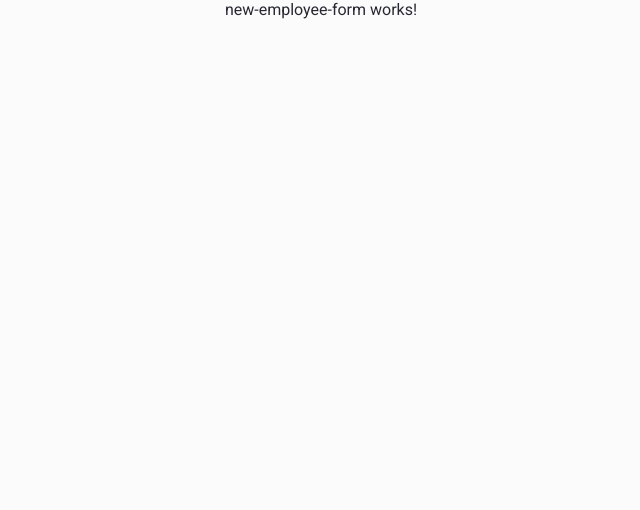
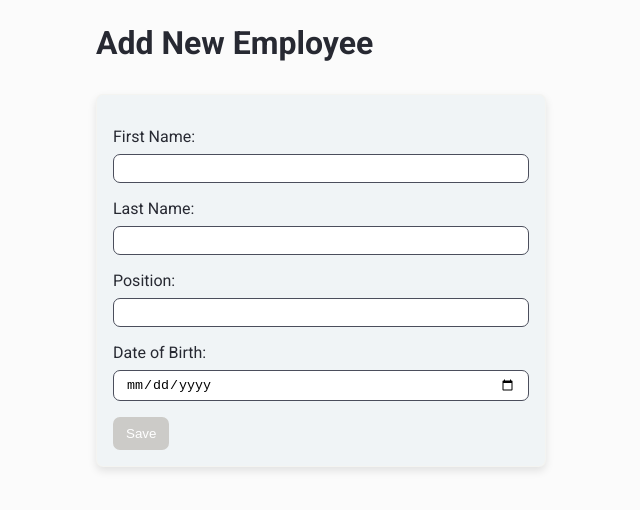
Before and after one commit to SilvijaProzinger/dekod-employee-managing-app, an Angular app: page /addNewEmployee in a window 1280 px wide. Shown: the top 510 px of the page, without its empty margins (319-959 px from the left). Built offline with nearby package versions, Linux system fonts and the light colour scheme.

Commit message:
finish new employee form and extra buttons style into separate file

```diff
--- a/src/app/employees/employees-list/employees-list.component.scss
+++ b/src/app/employees/employees-list/employees-list.component.scss
@@ -18,6 +18,7 @@
     background-color: $primary-darker-color;
     margin: 0.75rem;
     border-radius: 7px;
+    box-shadow: 0 4px 8px rgba(0, 0, 0, 0.1);
 
     .employee-card__name {
       font-weight: 600;
--- a/src/app/employees/new-employee-form/new-employee-form.component.html
+++ b/src/app/employees/new-employee-form/new-employee-form.component.html
@@ -1 +1,67 @@
-<p>new-employee-form works!</p>
+<div class="form__container">
+  <h1>Add New Employee</h1>
+  <form [formGroup]="employeeForm" (ngSubmit)="onSubmit()" class="form">
+    <div class="form__group">
+      <label for="firstName">First Name:</label>
+      <input id="firstName" formControlName="firstName" type="text" />
+      <div
+        *ngIf="
+          employeeForm.get('firstName')?.invalid &&
+          employeeForm.get('firstName')?.touched
+        "
+        class="form__error"
+      >
+        First name is required.
+      </div>
+    </div>
+
+    <div class="form__group">
+      <label for="lastName">Last Name:</label>
+      <input id="lastName" formControlName="lastName" type="text" />
+      <div
+        *ngIf="
+          employeeForm.get('lastName')?.invalid &&
+          employeeForm.get('lastName')?.touched
+        "
+        class="form__error"
+      >
+        Last name is required.
+      </div>
+    </div>
+
+    <div class="form__group">
+      <label for="jobTitle">Position:</label>
+      <input id="jobTitle" formControlName="jobTitle" type="text" />
+      <div
+        *ngIf="
+          employeeForm.get('jobTitle')?.invalid &&
+          employeeForm.get('jobTitle')?.touched
+        "
+        class="form__error"
+      >
+        Position is required.
+      </div>
+    </div>
+
+    <div class="form__group">
+      <label for="dateOfBirth">Date of Birth:</label>
+      <input id="dateOfBirth" type="date" formControlName="dateOfBirth" />
+      <div
+        *ngIf="
+          employeeForm.get('dateOfBirth')?.invalid &&
+          employeeForm.get('dateOfBirth')?.touched
+        "
+        class="form__error"
+      >
+        <div *ngIf="employeeForm.get('dateOfBirth')?.errors?.['required']">
+          Date of birth is required.
+        </div>
+        <div *ngIf="employeeForm.get('dateOfBirth')?.errors?.['invalidDateOfBirth']">
+          You must be at least 18 years old.
+        </div>
+      </div>
+    </div>
+
+    <button type="submit" [disabled]="employeeForm.invalid" class="primary">Save</button>
+  </form>
+</div>
--- a/src/app/employees/new-employee-form/new-employee-form.component.scss
+++ b/src/app/employees/new-employee-form/new-employee-form.component.scss
@@ -0,0 +1,45 @@
+@import "../../../styles/variables";
+
+.form__container {
+  max-width: 1200px;
+  display: flex;
+  flex-direction: column;
+  justify-content: center;
+  padding: 1.5rem;
+}
+
+.form {
+  background-color: $primary-darker-color;
+  border: 1px solid #f5f4f1e3;
+  border-radius: 7px;
+  padding: 1rem;
+  margin-top: 2rem;
+  box-shadow: 0 4px 8px rgba(0, 0, 0, 0.1);
+  width: 100%;
+
+  @media (min-width: 768px) {
+    width: 450px;
+  }
+
+  .form__group {
+    margin: 1rem 0;
+
+    label {
+      display: block;
+      margin-bottom: 0.5rem;
+    }
+
+    input {
+      width: 100%;
+      padding: 0.375rem 0.75rem;
+      border: 1px solid $secondary-lighter-color;
+      border-radius: 7px;
+    }
+  }
+
+  .form__error {
+    color: $accent-color;
+    font-size: 0.825rem;
+    margin: 0.25rem 0;
+  }
+}
--- a/src/app/employees/new-employee-form/new-employee-form.component.ts
+++ b/src/app/employees/new-employee-form/new-employee-form.component.ts
@@ -1,12 +1,47 @@
+import { CommonModule } from '@angular/common';
 import { Component } from '@angular/core';
+import {
+  FormControl,
+  FormBuilder,
+  Validators,
+  ReactiveFormsModule,
+} from '@angular/forms';
 
 @Component({
   selector: 'app-new-employee-form',
   standalone: true,
-  imports: [],
+  imports: [ReactiveFormsModule, CommonModule],
   templateUrl: './new-employee-form.component.html',
-  styleUrl: './new-employee-form.component.scss'
+  styleUrl: './new-employee-form.component.scss',
 })
 export class NewEmployeeFormComponent {
+  employeeForm = this.fb.group({
+    firstName: ['', [Validators.required]],
+    lastName: ['', [Validators.required]],
+    jobTitle: ['', [Validators.required]],
+    dateOfBirth: ['', [Validators.required, this.validateDateOfBirth]],
+  });
 
+  constructor(private fb: FormBuilder) {}
+
+  validateDateOfBirth(control: FormControl): { [key: string]: boolean } | null {
+    const dateOfBirth = new Date(control.value).getFullYear();
+    const today = new Date().getFullYear();
+
+    // check if the new employee is not younger than 18
+    if (today - dateOfBirth < 18) {
+      return { invalidDateOfBirth: true };
+    }
+    return null;
+  }
+
+  onSubmit(): void {
+    if (this.employeeForm.valid) {
+      const newEmployee = this.employeeForm.value;
+      console.log(newEmployee);
+      this.employeeForm.reset();
+    } else {
+      console.log('Form is invalid');
+    }
+  }
 }
--- a/src/styles.scss
+++ b/src/styles.scss
@@ -1,4 +1,5 @@
 @import "./styles/variables";
+@import "./styles/buttons";
 @import url("https://fonts.googleapis.com/css2?family=Roboto:wght@300;400;500;700&display=swap");
 
 * {
--- /dev/null
+++ b/src/styles/buttons.scss
@@ -0,0 +1,38 @@
+@import "./variables";
+
+button {
+  width: 100%;
+  cursor: pointer;
+  transition: background-color 0.3s ease;
+  padding: 0.5rem 0.75rem;
+  color: #fff;
+  border-radius: 7px;
+  border: 1px solid transparent;
+
+  &:disabled {
+    background-color: #cccbc8;
+  }
+
+  @media (min-width: 768px) {
+    width: auto;
+  }
+}
+
+.primary {
+  background-color: $accent-color;
+
+  &:hover {
+    background-color: $accent-lighter-color;
+    color: $secondary-color;
+  }
+}
+
+.outlined {
+  background-color: transparent;
+  border: 1px solid $accent-color;
+  color: $accent-color;
+
+  &:hover {
+    border: 1px solid $accent-lighter-color;
+  }
+}
```
